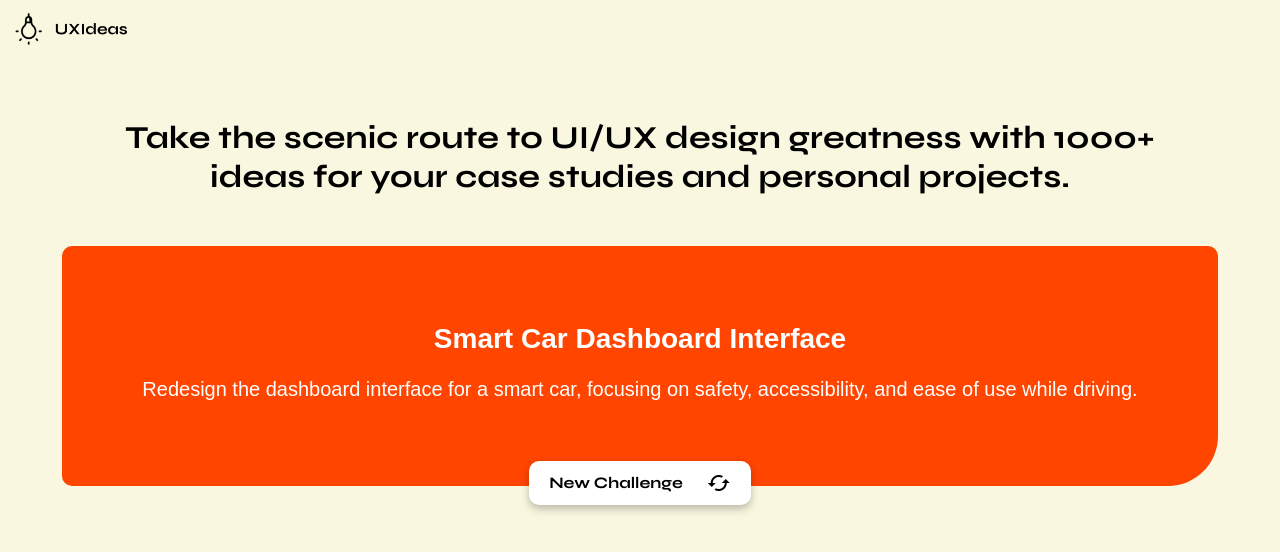
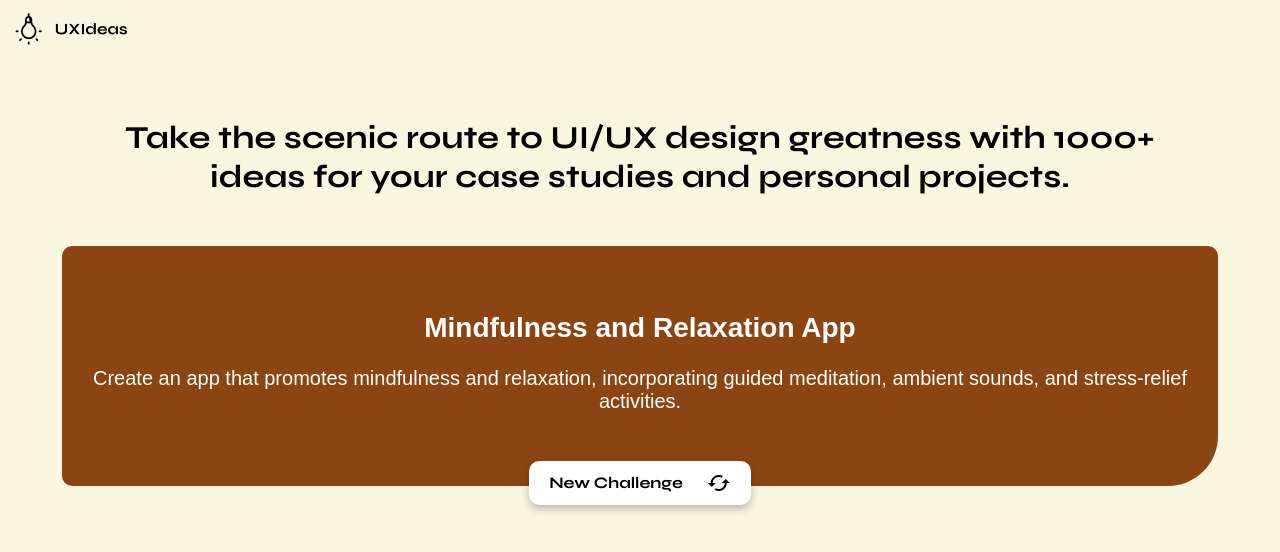
Before and after one commit to TheNjengaKarori/casestudy_ideas, a React (Create React App) app: page / in a window 1280 px wide. Shown: the top 552 px of the page. Built offline with nearby package versions, Linux system fonts and the light colour scheme.

Commit message:
cosmetic changes

```diff
--- a/src/App.js
+++ b/src/App.js
@@ -4,36 +4,47 @@ import './App.css';
 const App = () => {
   const [currentIdea, setCurrentIdea] = useState(null);
   const [ideaContainerColorIndex, setIdeaContainerColorIndex] = useState(0);
+  const [usedIdeas, setUsedIdeas] = useState([]);
 
   useEffect(() => {
     fetch('/ideas.json')
       .then(response => response.json())
       .then(data => {
-        const randomIndex = Math.floor(Math.random() * data.ideas.length);
-        setCurrentIdea(data.ideas[randomIndex]);
+        updateCurrentIdea(data);
       })
       .catch(error => console.error('Error fetching ideas:', error));
   }, []);
+
+  const updateCurrentIdea = (data) => {
+    const unusedIdeas = data.ideas.filter(idea => !usedIdeas.includes(idea.id));
+    if (unusedIdeas.length === 0) {
+      // All ideas have been used, reset usedIdeas array
+      setUsedIdeas([]);
+    }
+    const randomIndex = Math.floor(Math.random() * unusedIdeas.length);
+    const newIdea = unusedIdeas[randomIndex];
+    setCurrentIdea(newIdea);
+    setUsedIdeas([...usedIdeas, newIdea.id]);
+
+    // Set the next color in the predefined order, ensuring it's different from the current color
+    let nextColorIndex = (ideaContainerColorIndex + 1) % rainbowColors.length;
+    while (nextColorIndex === ideaContainerColorIndex) {
+      nextColorIndex = Math.floor(Math.random() * rainbowColors.length);
+    }
+    setIdeaContainerColorIndex(nextColorIndex);
+  };
 
   const handleNewChallenge = () => {
     fetch('/ideas.json')
       .then(response => response.json())
       .then(data => {
-        const randomIndex = Math.floor(Math.random() * data.ideas.length);
-        setCurrentIdea(data.ideas[randomIndex]);
-
-        // Set the next color in the predefined order
-        const rainbowColors = ['#FF4500', '#8B4513', '#483D8B', '#006400', '#A52A2A', '#8B0000', '#2F4F4F', '#8B008B', '#8B008B', '#483C32','#1E90FF'];
-        const nextColorIndex = (ideaContainerColorIndex + 1) % rainbowColors.length;
-        setIdeaContainerColorIndex(nextColorIndex);
+        updateCurrentIdea(data);
       })
       .catch(error => console.error('Error fetching ideas:', error));
   };
 
-  const getIdeaContainerColor = () => {
-    const rainbowColors = ['#FF4500', '#8B4513', '#483D8B', '#006400', '#A52A2A', '#8B0000', '#2F4F4F', '#8B008B', '#8B008B', '#483C32','#1E90FF',];
-    return rainbowColors[ideaContainerColorIndex];
-  };
+  const rainbowColors = ['#FF4500', '#8B4513', '#483D8B', '#006400', '#A52A2A', '#8B0000', '#2F4F4F', '#8B008B', '#8B008B', '#483C32', '#1E90FF', "#8B0000",
+  "#191970","#2F4F4F","#556B2F","#008B8B","#483D8B","#8B008B","#8B4513","#B8860B","#8FBC8F","#9932CC","#B22222"];
 
   return (
     <div className="app-container">
@@ -46,7 +57,7 @@ const App = () => {
         <h1 className="main-heading">
           Take the scenic route to UI/UX design greatness with 1000+ ideas for your case studies and personal projects.
         </h1>
-        <div className="idea-container" style={{ backgroundColor: getIdeaContainerColor() }}>
+        <div className="idea-container" style={{ backgroundColor: rainbowColors[ideaContainerColorIndex] }}>
           {currentIdea && (
             <div className="idea-and-desc">
               <h2>{currentIdea.idea}</h2>
```
